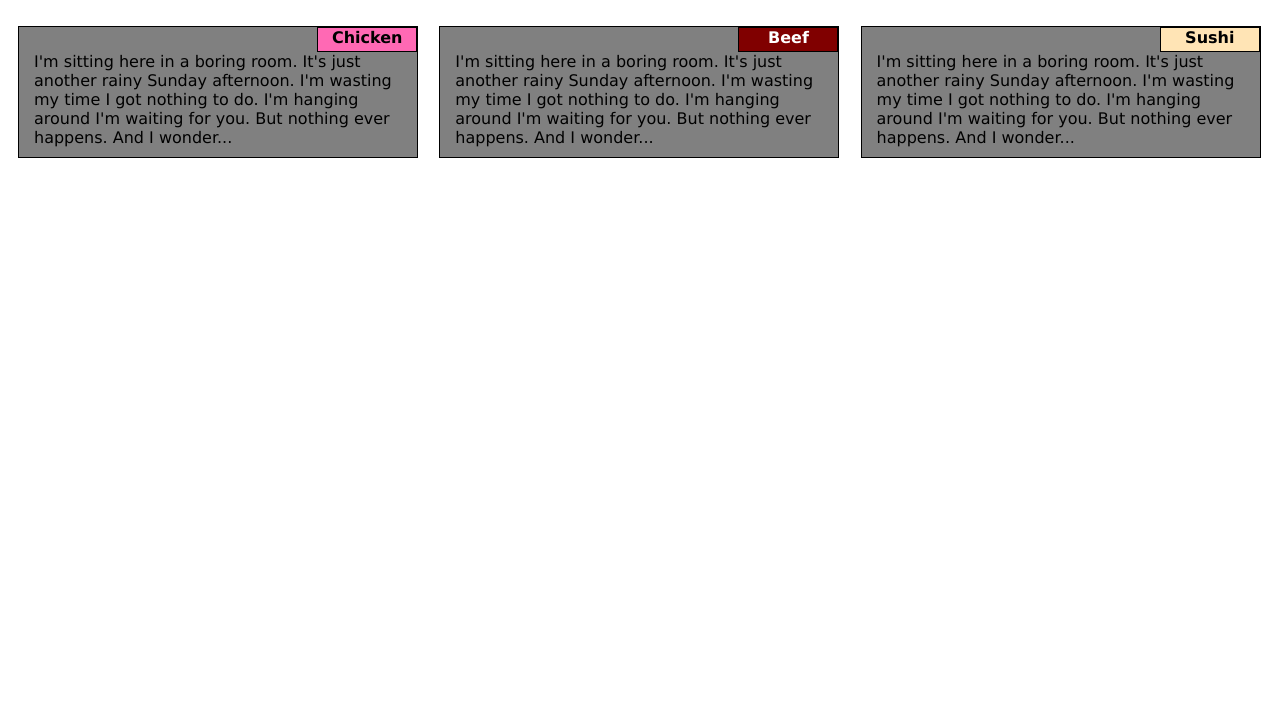
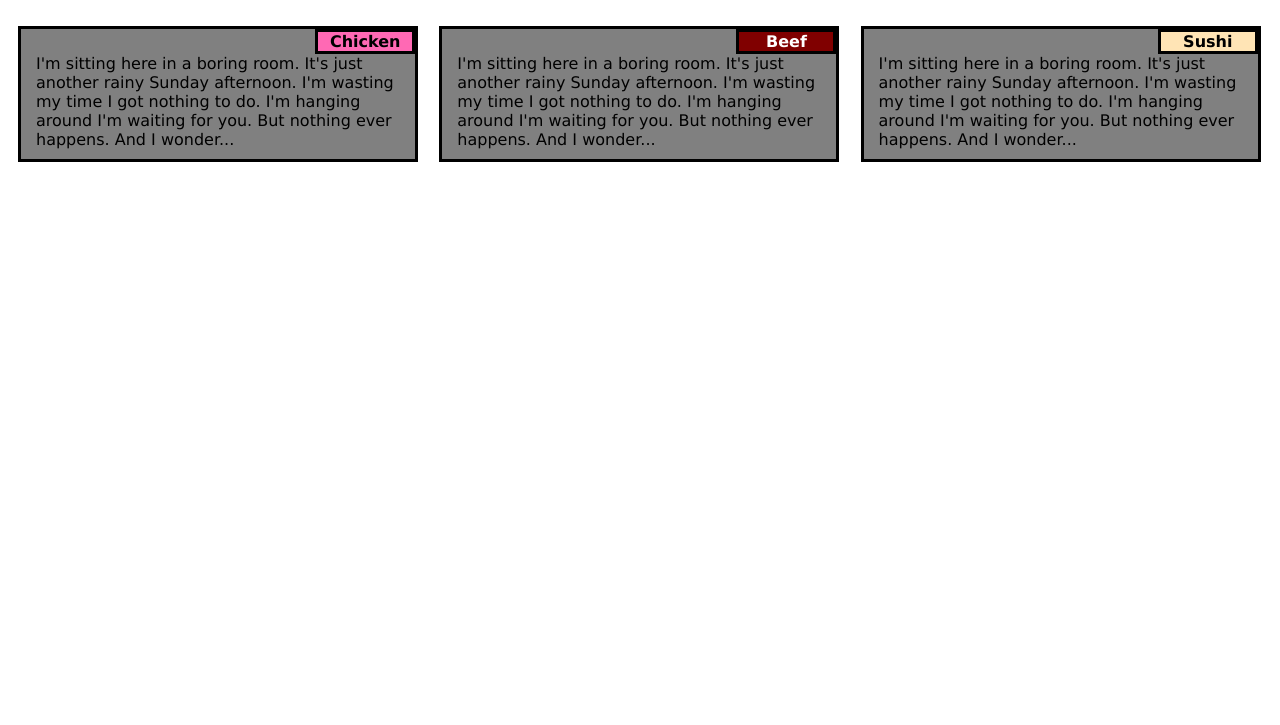
Before and after one commit to 18521144/module2-solution, a plain HTML site: page index.html in a window 1280 px wide. Shown: the part 75-800 px from the top of the page. Drawn offline with Linux system fonts and the light colour scheme; files whose address does not match are found by name.

Commit message:
changes css 2

```diff
--- a/css/style.css
+++ b/css/style.css
@@ -141,7 +141,7 @@
   }
 
 section {
-    border: 1px solid black;
+    border: 3px solid black;
     background-color:grey;
     width: 95%;
     color: black;
@@ -155,6 +155,8 @@ section {
     top: 0;
     right: 0;
     font-weight: bold;
+    margin:0;
+    padding:0;
 
 }
 
```
